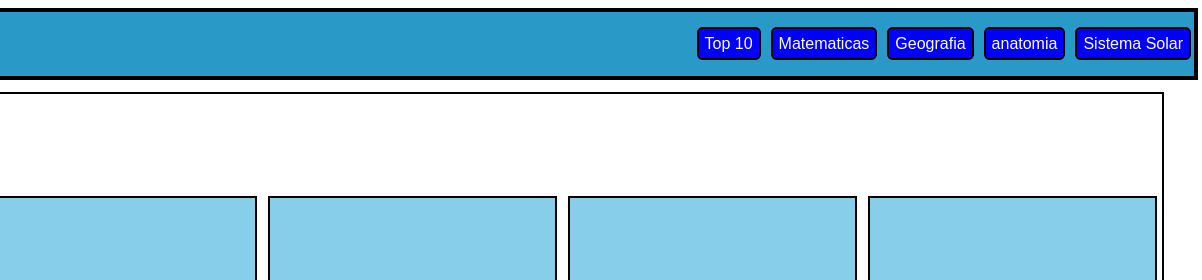
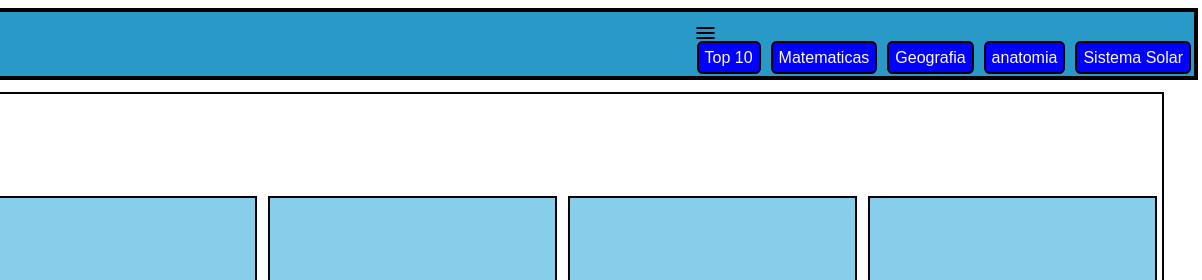
Before and after one commit to DylanCrack167/tienda, a plain HTML site: page index.html in a window 1280 px wide. Shown: the top 280 px of the page, 78-1280 px from the left. Drawn offline with nearby package versions, Linux system fonts and the light colour scheme.

Commit message:
Update index.html

```diff
--- a/index.html
+++ b/index.html
@@ -4,18 +4,24 @@
     <meta charset="UTF-8">
     <meta name="viewport" content="width=device-width, initial-scale=1.0">
     <link rel="stylesheet" href="style.css">
+    <link rel="stylesheet" href="https://fonts.googleapis.com/css2?family=Material+Symbols+Outlined:opsz,wght,FILL,GRAD@24,400,0,0" />
     <title>IndividualShop.com</title>
 </head>
 <header>
     <div class="logo">
         <img src="BMW.svg.png" alt="cl">
     </div>
+    <div class="morea">
+        <span class="material-symbols-outlined">
+            menu
+            </span>
         <div class="enlaces">
             <a href="#" class="boton1" id="boton1">Top 10</a>
             <a href="#" class="boton2" id="boton2">Matematicas</a>
             <a href="#" class="boton3" id="boton3">Geografia</a>
             <a href="#" class="boton4" id="boton4">anatomia</a>
             <a href="#" class="boton5" id="boton5">Sistema Solar</a>
+        </div>
     </div>
 </header>
 <body>
```
Lines whose indentation alone changed are shown as unchanged.
